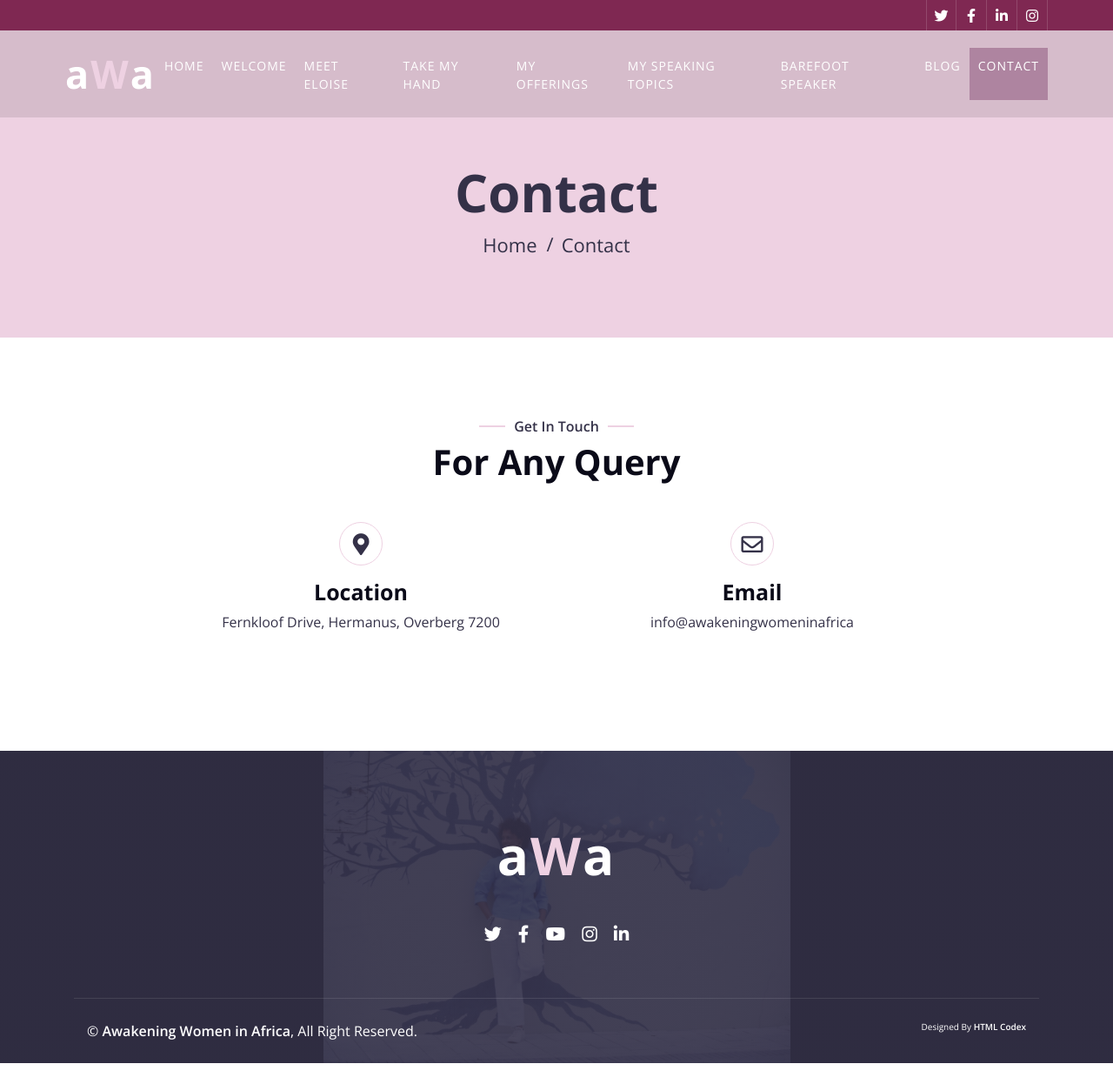
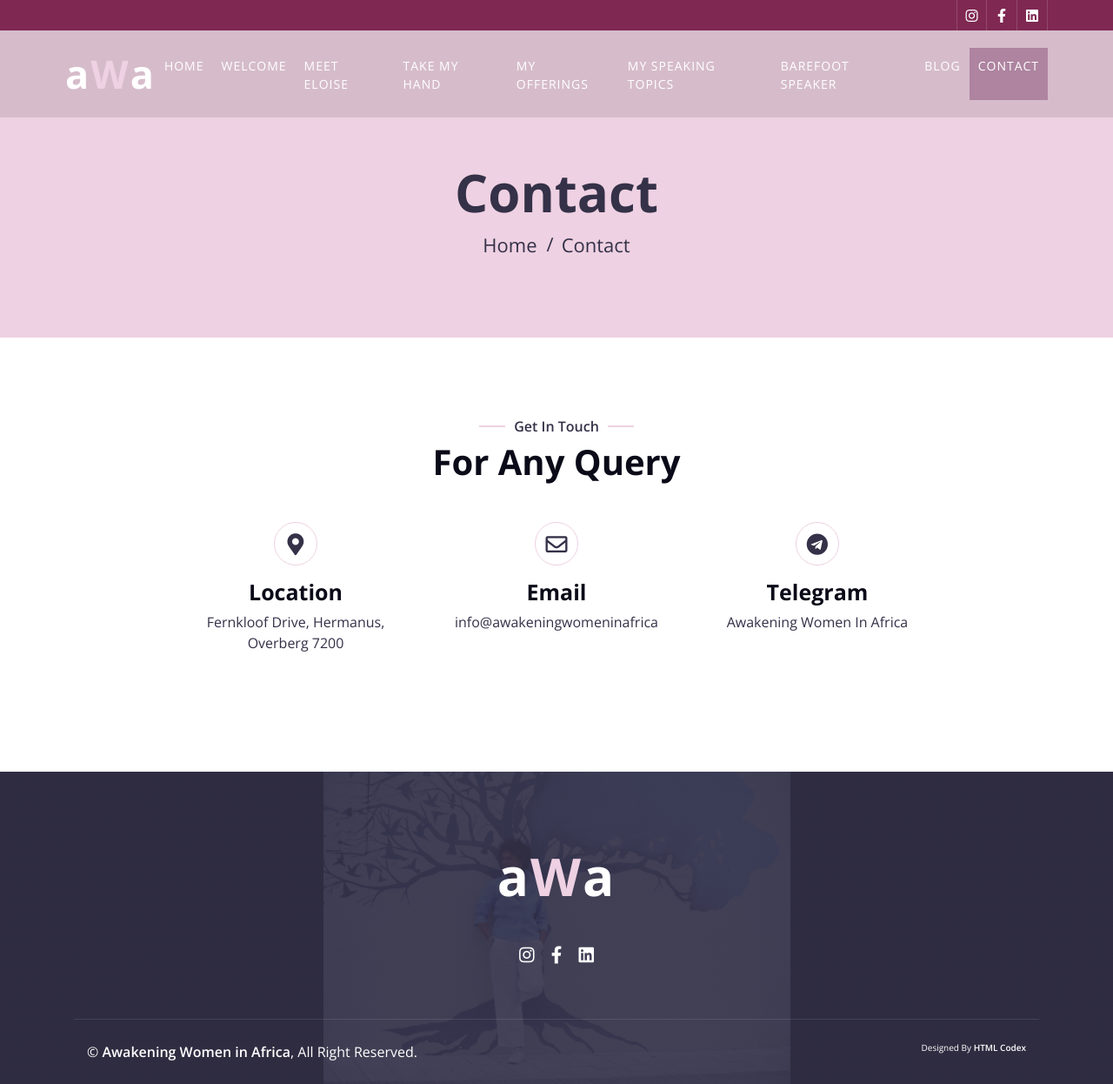
Before and after one commit to WeezyRSA/awakening, a plain HTML site: page contact.html in a window 1280 px wide. Shown: the whole page at 87% size. Before the commit the page ends 1222 px from the top, so only its background shows below. Drawn offline with nearby package versions, Linux system fonts and the light colour scheme.

Commit message:
Telegram

```diff
--- a/contact.html
+++ b/contact.html
@@ -39,10 +39,9 @@
                 <div class="col-md-4">
                     <div class="top-bar-right">
                         <div class="social">
-                            <a href=""><i class="fab fa-twitter"></i></a>
-                            <a href=""><i class="fab fa-facebook-f"></i></a>
-                            <a href=""><i class="fab fa-linkedin-in"></i></a>
-                            <a href=""><i class="fab fa-instagram"></i></a>
+                            <a href="https://www.instagram.com/eloisenair"><i class="fab fa-instagram"></i></a>
+                            <a href="https://www.facebook.com/eloisenair"><i class="fab fa-facebook-f"></i></a>
+                            <a href="https://www.linkedin.com/in/barefootspeaker/"><i class="fab fa-linkedin"></i></a>
                         </div>
                     </div>
                 </div>
@@ -103,18 +102,25 @@
             <div class="row">
                 <div class="col-12">
                     <div class="row">
-                        <div class="col-md-6 contact-item wow zoomIn" data-wow-delay="0.2s">
+                        <div class="col-md-4 contact-item wow zoomIn" data-wow-delay="0.2s">
                             <i class="fa fa-map-marker-alt"></i>
                             <div class="contact-text">
                                 <h2>Location</h2>
                                 <p>Fernkloof Drive, Hermanus, Overberg 7200</p>
                             </div>
                         </div>
-                        <div class="col-md-6 contact-item wow zoomIn" data-wow-delay="0.6s">
+                        <div class="col-md-4 contact-item wow zoomIn" data-wow-delay="0.6s">
                             <i class="far fa-envelope"></i>
                             <div class="contact-text">
                                 <h2>Email</h2>
                                 <p>info@awakeningwomeninafrica</p>
+                            </div>
+                        </div>
+                        <div class="col-md-4 contact-item wow zoomIn" data-wow-delay="1s">
+                            <i class="fab fa-telegram"></i>
+                            <div class="contact-text">
+                                <h2>Telegram</h2>
+                                <p>Awakening Women In Africa</p>
                             </div>
                         </div>
                     </div>
@@ -132,11 +138,9 @@
                 <div class="footer-info">
                     <a href="index.html" class="footer-logo"><span>A</span>W<span>A</span></a>
                     <div class="footer-social">
-                        <a href=""><i class="fab fa-twitter"></i></a>
-                        <a href=""><i class="fab fa-facebook-f"></i></a>
-                        <a href=""><i class="fab fa-youtube"></i></a>
-                        <a href=""><i class="fab fa-instagram"></i></a>
-                        <a href=""><i class="fab fa-linkedin-in"></i></a>
+                        <a href="https://www.instagram.com/eloisenair"><i class="fab fa-instagram"></i></a>
+                        <a href="https://www.facebook.com/eloisenair"><i class="fab fa-facebook-f"></i></a>
+                        <a href="https://www.linkedin.com/in/barefootspeaker/"><i class="fab fa-linkedin"></i></a>
                     </div>
                 </div>
             </div>
--- a/css/style.css
+++ b/css/style.css
@@ -213,7 +213,11 @@
     color: #ffffff;
 }
 
-.navbar-dark .navbar-nav .nav-link:hover,
+.navbar-dark .navbar-nav .nav-link:hover {
+    background: #b2b3b2;
+}
+
+
 .navbar-dark .navbar-nav .nav-link.active {
     background: #AE84A0;
     transition: none;
```
Also changed, not shown: barefootspeaker.html (+6 -9 lines), blog.html (+6 -9 lines), index.html (+6 -9 lines), meeteloise.html (+6 -9 lines), myofferings.html (+6 -9 lines), myspeakingtopics.html (+6 -9 lines), takemyhand.html (+6 -9 lines), welcome.html (+6 -9 lines).
